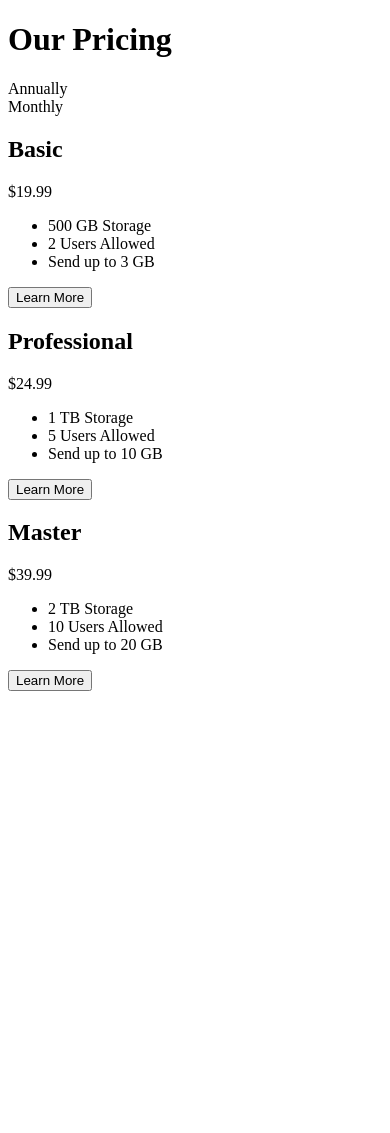
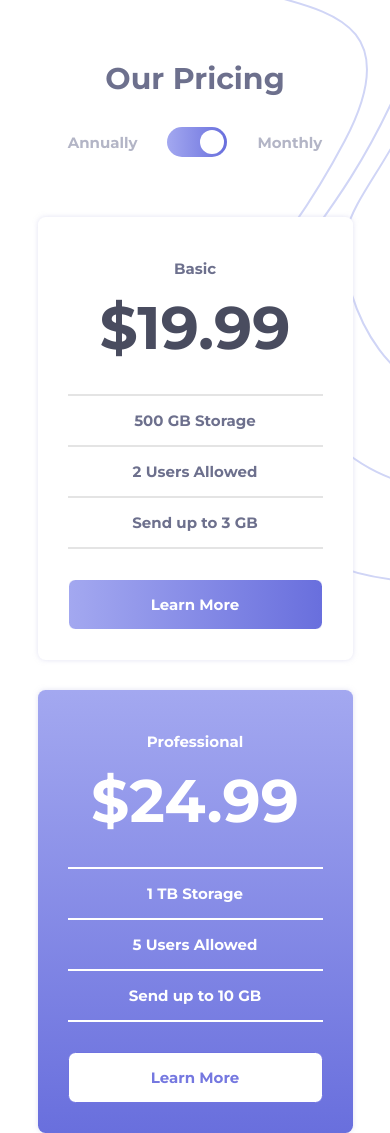
Before and after one commit to solvedbiscuit71/pricing-component-with-toggle, a plain HTML site: page index.html in a window 390 px wide. Shown: the top 1133 px of the page. Before the commit the page ends 844 px from the top, so only its background shows below. Drawn offline with Linux system fonts and the light colour scheme.

Commit message:
Complete mobile first approach (also active states)

```diff
--- a/index.html
+++ b/index.html
@@ -6,6 +6,8 @@
 
   <link rel="icon" type="image/png" sizes="32x32" href="./images/favicon-32x32.png">
   <title>Pricing component with toggle</title>
+
+  <link rel="stylesheet" href="public/css/main.css">
 </head>
 
 <body>
@@ -15,7 +17,9 @@
       <div class="toggle__choice">
         Annually
       </div>
-      <div class="toggle__btn"></div>
+      <div class="toggle__btn">
+        <span class="toggle__mover toggle__mover--right"></span>
+      </div>
       <div class="toggle__choice">
         Monthly
       </div>
@@ -34,7 +38,7 @@
           <li>Send up to 3 GB</li>
         </ul>
 
-        <button class="card__btn"> Learn More </button>
+        <div class="card__btn"> Learn More </div>
       </div>
 
       <div class="card">
@@ -47,7 +51,7 @@
           <li>Send up to 10 GB</li>
         </ul>
 
-        <button class="card__btn"> Learn More </button>
+        <div class="card__btn"> Learn More </div>
       </div>
 
       <div class="card">
@@ -60,7 +64,7 @@
           <li>Send up to 20 GB</li>
         </ul>
 
-        <button class="card__btn"> Learn More </button>
+        <div class="card__btn"> Learn More </div>
       </div>
     </div>
   </main>
--- /dev/null
+++ b/src/sass/main.scss
@@ -0,0 +1,185 @@
+@import url('https://fonts.googleapis.com/css2?family=Montserrat:wght@700&display=swap');
+
+/****** Color Palette *******/
+$linear-gradient: linear-gradient(90deg,hsl(236, 72%, 79%),hsl(237, 63%, 64%));
+
+$very-light: hsl(240, 78%, 98%);
+$light: hsl(234, 14%, 74%);
+$normal: hsl(233, 13%, 49%);
+$dark: hsl(232, 13%, 33%);
+
+*,*::before,*::after {
+  box-sizing: inherit;
+  font-family: "Montserrat";
+}
+
+:root {
+  font-size: 15px;
+}
+
+body {
+  margin: 0;
+
+  background-image: url('../../images/bg-top.svg'), url('../../images/bg-bottom.svg');
+  background-position: top -5em right -12em, bottom left -5em;
+  background-repeat: no-repeat, no-repeat;
+}
+
+header {
+  margin-block: 4em;
+  h1 {
+    color: $normal;
+    text-align: center;
+  }
+
+  .toggle {
+    display: flex;
+    flex-flow: row nowrap;
+    gap: 2em;
+
+    justify-content: center;
+    align-items: center;
+    margin-top: 2em;
+
+    &__choice {
+      color: $light;
+    }
+
+    &__btn {
+      width: 4em;
+      height: 2em;
+
+      background: $linear-gradient;
+      border-radius: 2em;
+
+      position: relative;
+    }
+
+    &__btn:hover {
+      background: rgba(197,200,243,255);
+      cursor: pointer;
+    }
+
+    &__mover {
+      display: inline-block;
+      padding: .8em;
+
+      background-color: white;
+      border-radius: 50%;
+
+      &--left {
+        position: absolute;
+        top: .2em;
+        left: .25em;
+      }
+
+      &--right {
+        position: absolute;
+        top: .2em;
+        right: .25em;
+      }
+    }
+  }
+}
+
+main {
+  margin-bottom: 4em;
+
+  .card {
+    &-container {
+      display: grid;
+      grid-template-columns: 315px;
+      place-content: center;
+
+      gap: 2em;
+    }
+
+    padding: 2em;
+    background-color: white;
+    box-shadow: 0px 0px 5px 0px rgba(197,197,232,.5);
+    border-radius: .5em;
+
+    &__title {
+      color: $normal;
+      font-size: 1rem;
+
+      text-align: center;
+    }
+
+    &__price {
+      margin: 0;
+      color: $dark;
+      font-size: 4rem;
+
+      text-align: center;
+    }
+
+    &__features {
+      list-style: none;
+      padding: 0;
+      margin-block: 2em;
+
+      border-block: .5px solid rgba(228,228,228,255);
+      li {
+        padding: 1em;
+        border-block: .5px solid rgba(228,228,228,255);
+
+        color: $normal;
+        text-align: center;
+      }
+    }
+
+    &__btn {
+      padding: 1em;
+
+      color: white;
+      text-align: center;
+      background: $linear-gradient;
+      border: 1px solid white;
+      border-radius: .5em;
+    }
+
+    &__btn:hover {
+      border: 1px solid rgba(117,120,224,255);
+      color: rgba(117,120,224,255);
+      cursor: pointer;
+
+      background: white;
+    }
+  }
+
+  .card:nth-child(2) {
+    background: linear-gradient(180deg,hsl(236, 72%, 79%),hsl(237, 63%, 64%));
+
+    .card__title {
+      color: white;
+    }
+
+    .card__price {
+      color: white;
+    }
+
+    .card__features {
+      border-block: .5px solid white;
+      li {
+        border-block: .5px solid white;
+        color: white;
+      }
+    }
+
+    .card__btn {
+      background: white;
+
+      color: rgba(117,120,224,255);
+      border: 1px solid rgba(111,115,224,255);
+    }
+
+    .card__btn:hover {
+      background: rgba(111,115,224,255);
+      cursor: pointer;
+
+      color: white;
+      border: 1px solid white;
+    }
+  }
+}
```
Also changed, not shown: public/css/main.css (added), 1 other file.
